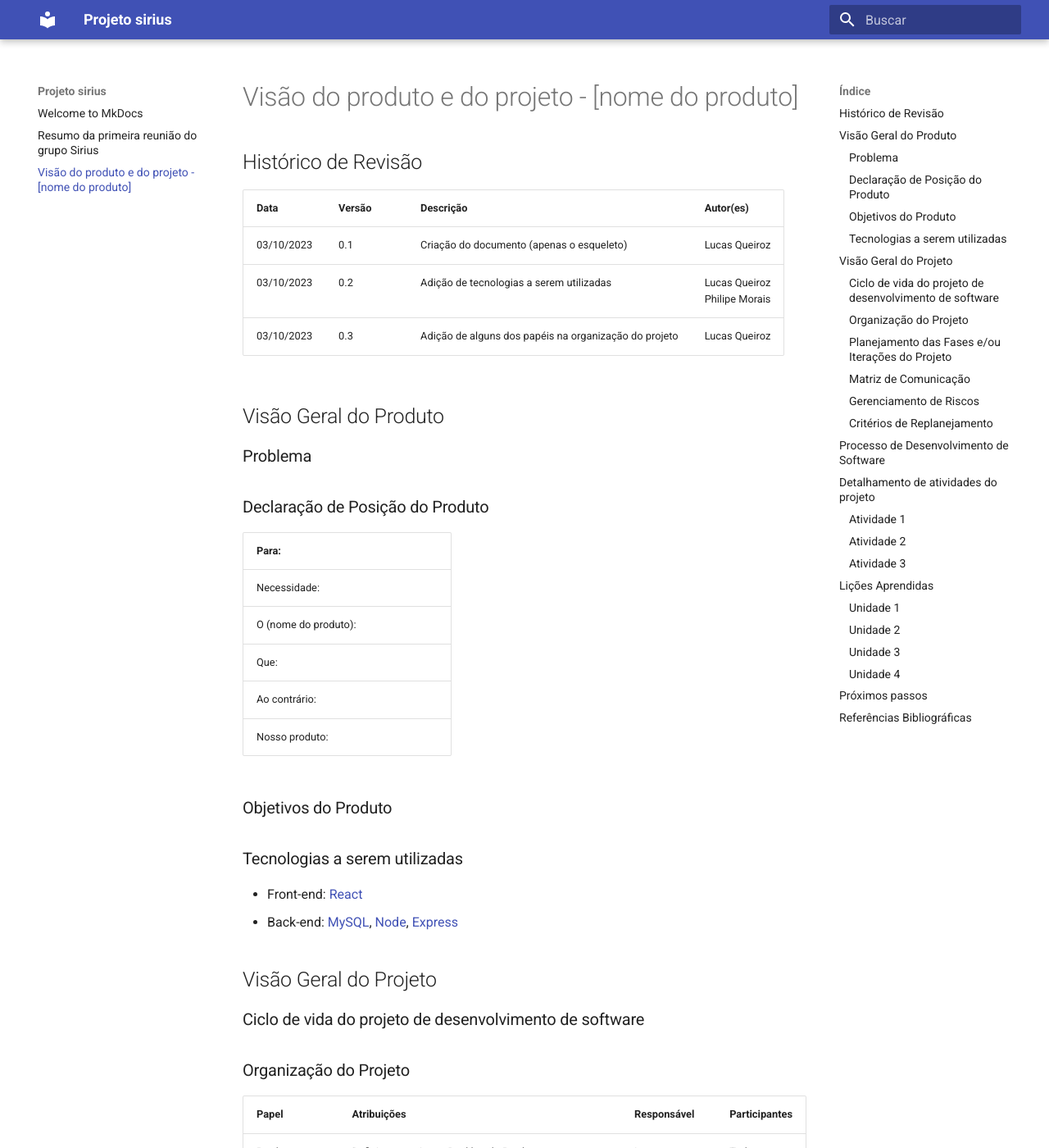
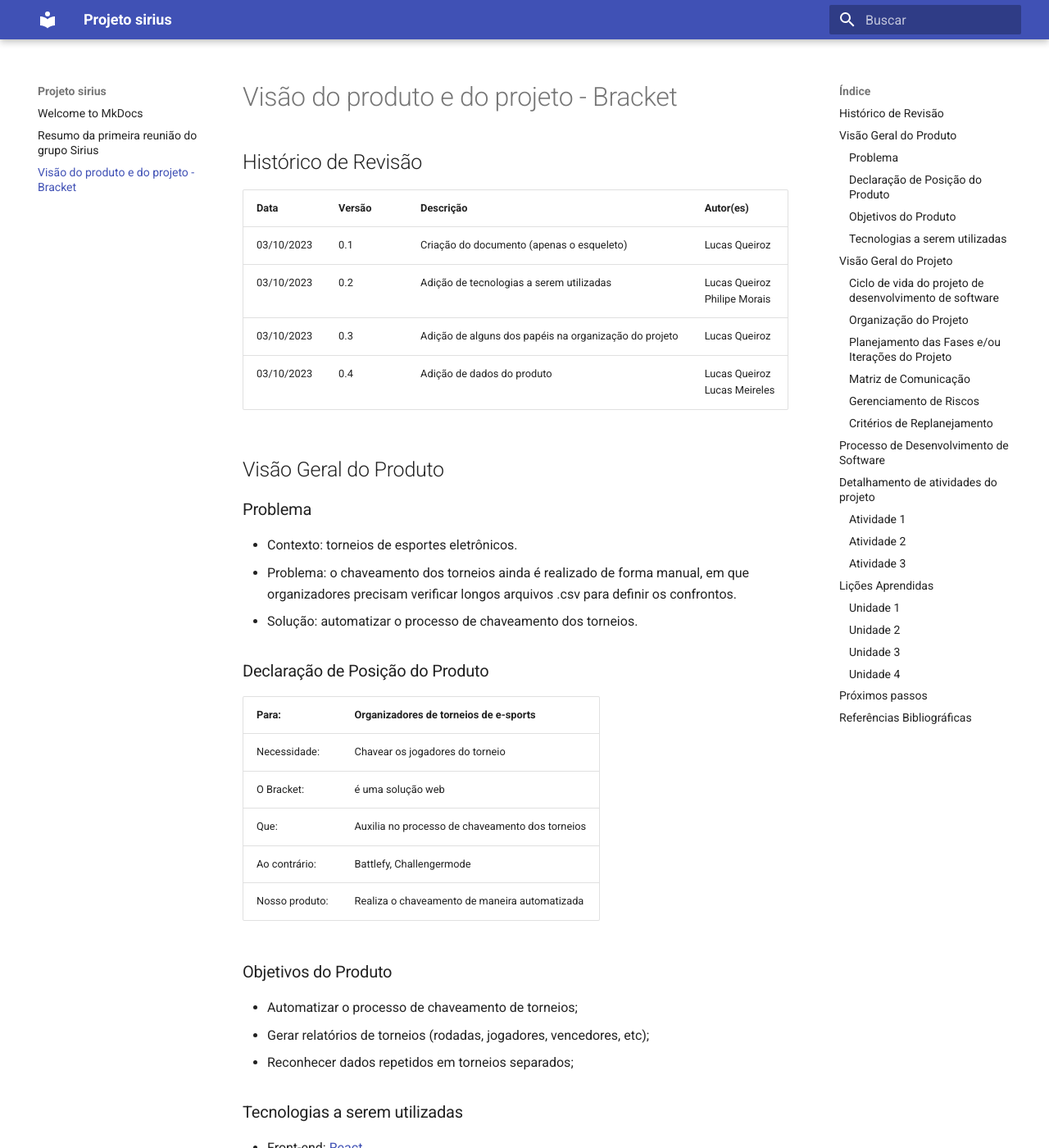
Before and after one commit to FGA0138-MDS-Ajax/2023-2-SIRIUS, an MkDocs documentation site: the page built from docs/visao-produto-projeto.md, in a window 1280 px wide and 1400 px high. Shown: the whole window at 82% size. Built offline with MkDocs 1.6.1 and Material for MkDocs 9.7.7, drawn with Linux system fonts in a browser that asks for light colours; some of the changed text lies outside the part shown.

Commit message:
Adição de visão do produto

```diff
--- a/docs/visao-produto-projeto.md
+++ b/docs/visao-produto-projeto.md
@@ -1,4 +1,4 @@
-# Visão do produto e do projeto - [nome do produto]
+# Visão do produto e do projeto - Bracket
 
 ## Histórico de Revisão
 
@@ -7,33 +7,40 @@
 | 03/10/2023 | 0.1    | Criação do documento (apenas o esqueleto)             | Lucas Queiroz                   |
 | 03/10/2023 | 0.2    | Adição de tecnologias a serem utilizadas              | Lucas Queiroz<br>Philipe Morais |
 | 03/10/2023 | 0.3    | Adição de alguns dos papéis na organização do projeto | Lucas Queiroz                   |
+| 03/10/2023 | 0.4    | Adição de dados do produto                            | Lucas Queiroz<br>Lucas Meireles |
 
 ## Visão Geral do Produto
 
 ### Problema
 
-
+- Contexto: torneios de esportes eletrônicos.
+- Problema: o chaveamento dos torneios ainda é realizado de forma manual, em que organizadores precisam verificar longos arquivos .csv para definir os confrontos.
+- Solução: automatizar o processo de chaveamento dos torneios.
 
 ### Declaração de Posição do Produto
 
-| Para:                |      |
-| -------------------- | ---- |
-| Necessidade:         |      |
-| O (nome do produto): |      |
-| Que:                 |      |
-| Ao contrário:        |      |
-| Nosso produto:       |      |
+| Para:          | Organizadores de torneios de e-sports           |
+| -------------- | ----------------------------------------------- |
+| Necessidade:   | Chavear os jogadores do torneio                 |
+| O Bracket:     | é uma solução web                               |
+| Que:           | Auxilia no processo de chaveamento dos torneios |
+| Ao contrário:  | Battlefy, Challengermode                        |
+| Nosso produto: | Realiza o chaveamento de maneira automatizada   |
 
 
 
 ### Objetivos do Produto
 
-
+- Automatizar o processo de chaveamento de torneios;
+- Gerar relatórios de torneios (rodadas, jogadores, vencedores, etc);
+- Reconhecer dados repetidos em torneios separados;
 
 ### Tecnologias a serem utilizadas
 
 - Front-end: [React](https://react.dev)
 - Back-end: [MySQL](https://mysql.com), [Node](https://nodejs.org), [Express](https://expressjs.com)
+- Documentação: [MkDocs](https://https://www.mkdocs.org/)
+- Conteinerização: [Docker](https://docker.com)
 
 ## Visão Geral do Projeto
 
```
